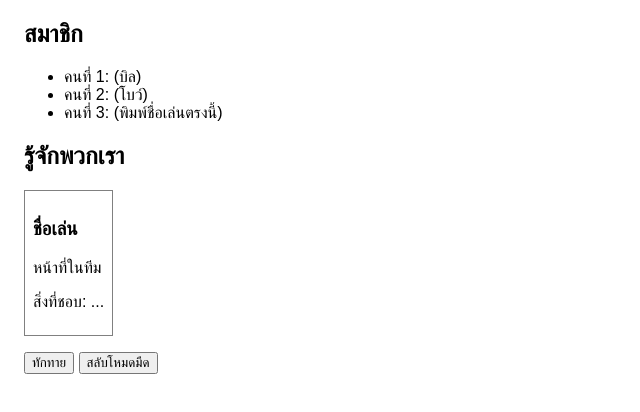
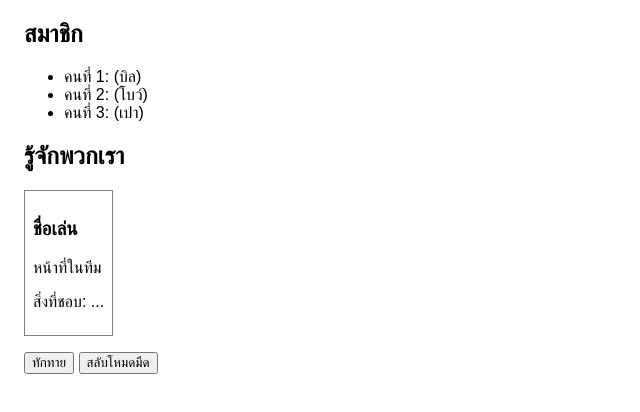
Before and after one commit to 56701-dot/team_13, a plain HTML site: page index.html in a window 1280 px wide. Shown: the part 62-474 px from the top of the page, without its empty margins (0-640 px from the left). Drawn offline with Linux system fonts and the light colour scheme.

Commit message:
เพิ่มชื่อ เปา

```diff
--- a/index.html
+++ b/index.html
@@ -16,7 +16,7 @@
   <ul id="member-list">
     <li>คนที่ 1: (บิล)</li>
     <li>คนที่ 2: (โบว์)</li>
-    <li>คนที่ 3: (พิมพ์ชื่อเล่นตรงนี้)</li>
+    <li>คนที่ 3: (เปา)</li>
   </ul>
 
   <!-- ===== รอบที่ 2: คนที่ 1 (หัวหน้าทีม) ทำการ์ดให้ครบ 3 ใบ ===== -->
```
